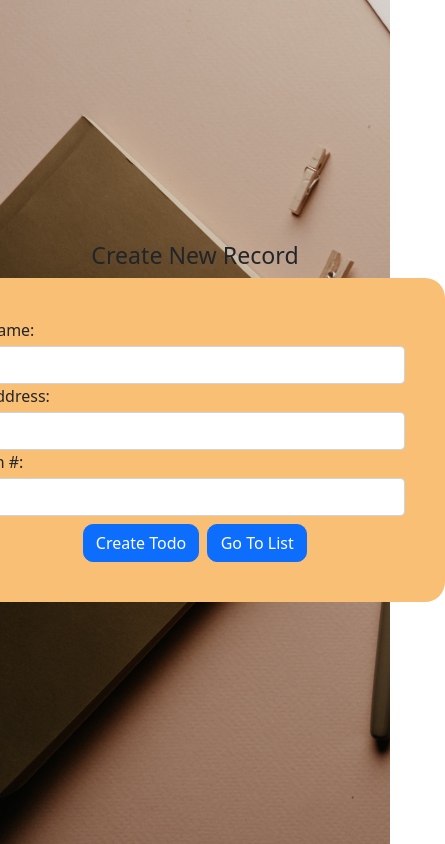
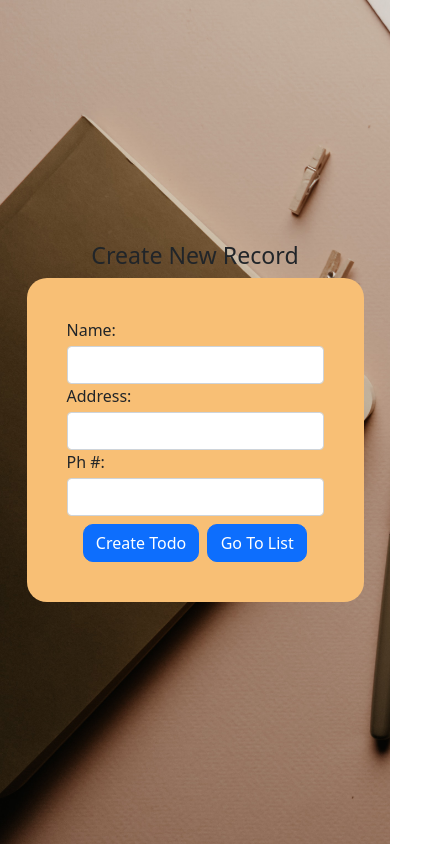
Before and after one commit to Faheem-37/cruds-frontend, a React (Create React App) app: page / in a window 390 px wide. Shown: the whole page, 445 px wide, since content can reach past the window. Built offline with nearby package versions, Linux system fonts and the light colour scheme.

Commit message:
Mobile setting

```diff
--- a/src/components/cruds.css
+++ b/src/components/cruds.css
@@ -5,7 +5,7 @@
 }
 .form {
   padding: 40px 40px;
-  width: 500px;
+  min-width: 500px;
   border-radius: 20px;
 }
 .tableContainer {
@@ -19,6 +19,9 @@
     background-color: rgb(248, 191, 117);
     min-width: 300px;
     min-height: 300px;
+  }
+  .tableContainer {
+    padding: 0px;
   }
 }
 .formContainer {
--- a/src/components/recordTable.js
+++ b/src/components/recordTable.js
@@ -116,7 +116,7 @@ const RecordTable = () => {
                   Name
                 </th>
                 <th scope="col" className="">
-                  Phone #
+                  Ph #
                 </th>
                 <th scope="col" className="">
                   Address
```
Also changed, not shown: 10 other files (tests, documents, lock files or other folders).
